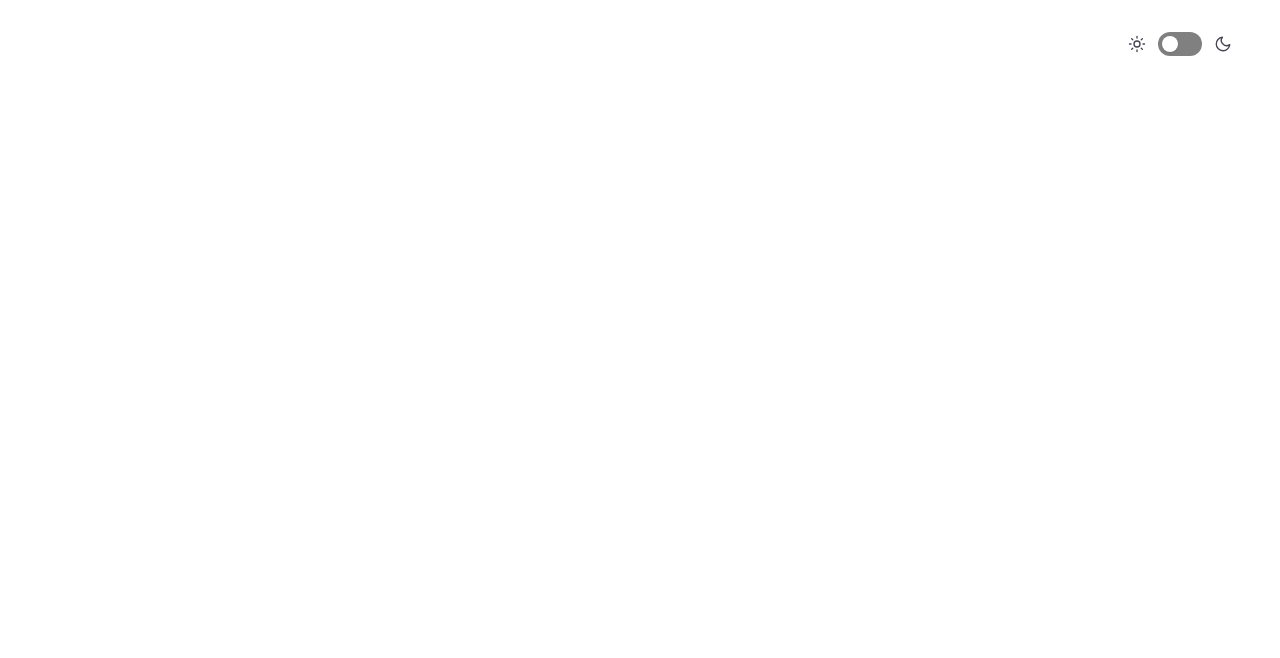
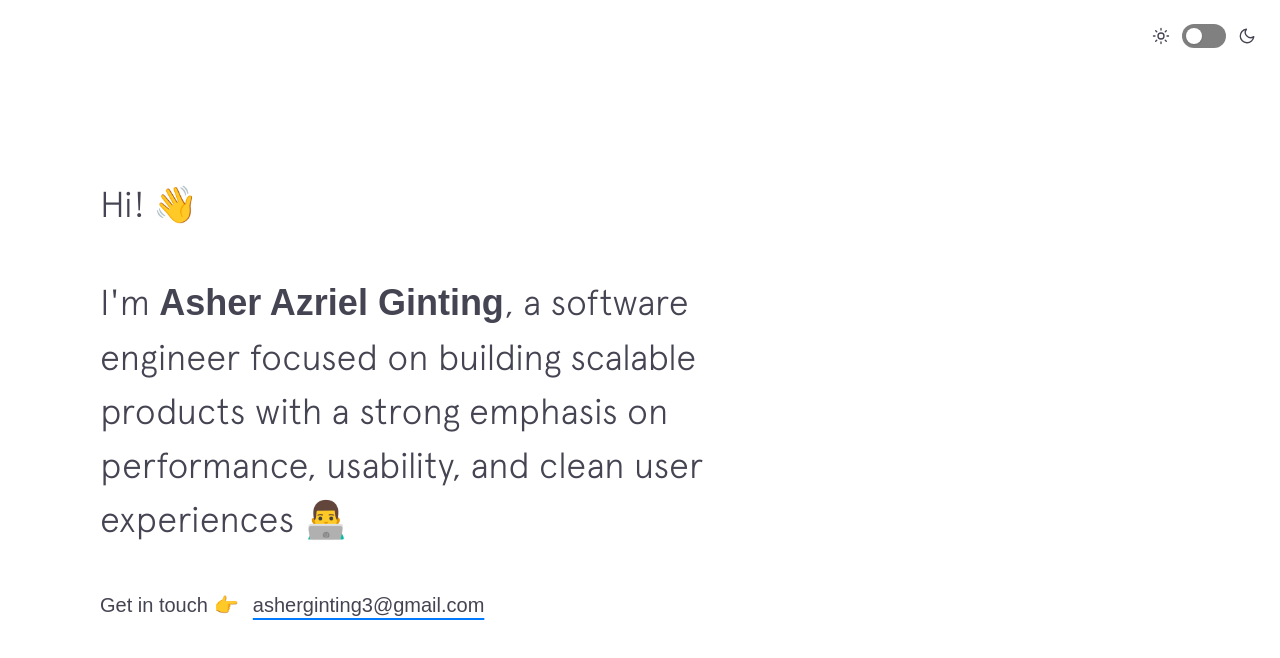
Before and after one commit to asherginting/v3.asherginting, a Next.js app: page / in a window 1280 px wide. Shown: the top 658 px of the page. Built offline with nearby package versions, Linux system fonts and the light colour scheme; a web font is replaced by a local one.

Commit message:
feat: add hero section

```diff
--- a/package.json
+++ b/package.json
@@ -9,6 +9,7 @@
     "lint": "eslint"
   },
   "dependencies": {
+    "framer-motion": "^12.38.0",
     "next": "16.2.4",
     "next-themes": "^0.4.6",
     "react": "19.2.4",
--- a/src/app/globals.css
+++ b/src/app/globals.css
@@ -24,7 +24,6 @@
 @theme inline {
   --color-background: var(--color-bg);
   --color-foreground: var(--color-text-primary);
-
   --color-primary: var(--color-text-primary);
   --color-accent: var(--color-text-accent);
   --color-underline: var(--color-underline);
@@ -41,5 +40,9 @@ body {
 
 ::selection {
   background: var(--color-selection);
-  color: #000;
+  color: var(--color-text-primary);
 }
+
+.dark ::selection {
+  color: #444452;
+}
--- a/src/app/layout.tsx
+++ b/src/app/layout.tsx
@@ -5,6 +5,11 @@ import Providers from "./providers";
 
 const apercu = localFont({
   src: [
+    {
+      path: "../fonts/apercu_light.otf",
+      weight: "300",
+      style: "normal",
+    },
     {
       path: "../fonts/apercu_regular_pro.otf",
       weight: "400",
--- a/src/app/page.tsx
+++ b/src/app/page.tsx
@@ -1,11 +1,13 @@
 import ThemeToggle from "@/components/ThemeToggle";
+import Hero from "@/components/Hero";
 
 export default function Home() {
   return (
-    <main className="relative px-6 md:px-30 lg:px-30 max-w-360 mx-auto">
-      <div className="absolute top-5 right-7.5 md:top-8 md:right-12 z-10">
-        <ThemeToggle />
+    <div>
+      <ThemeToggle />
+      <div>
+        <Hero />
       </div>
-    </main>
+    </div>
   );
 }
--- /dev/null
+++ b/src/components/Hero.tsx
@@ -0,0 +1,92 @@
+"use client";
+
+import { motion } from "framer-motion";
+
+export default function Hero() {
+  return (
+    <section
+      className="
+        min-h-dvh
+        flex flex-col justify-center
+        px-6 sm:px-10 md:px-25
+        py-16 sm:py-20 md:py-30
+      "
+    >
+      <p className="my-4 sm:my-5 md:my-6 text-2xl sm:text-3xl md:text-[36px] font-light">
+        Hi!
+        <motion.span
+          className="inline-block origin-bottom-right select-none ml-2"
+          animate={{ rotate: [0, 15, -10, 15, 0] }}
+          transition={{
+            duration: 1.5,
+            repeat: Infinity,
+            repeatDelay: 1.5,
+            ease: "easeInOut",
+          }}
+        >
+          👋
+        </motion.span>
+      </p>
+      <p
+        className="
+          my-4 sm:my-5 md:my-6
+          max-w-md sm:max-w-xl md:max-w-180
+          text-2xl sm:text-3xl md:text-[36px]
+          font-light leading-relaxed md:leading-normal
+        "
+      >
+        I&apos;m <span className="font-bold">Asher Azriel Ginting</span>, a
+        software engineer focused on building scalable products with a strong
+        emphasis on performance, usability, and clean user experiences{" "}
+        <span className="select-none pointer-events-none" aria-hidden="true">
+          👨‍💻
+        </span>
+      </p>
+      <div className="my-4 sm:my-5 text-base sm:text-lg md:text-[20px] font-normal flex items-center gap-1.5">
+        <span>Get in touch</span>
+        <span className="select-none pointer-events-none" aria-hidden="true">
+          👉
+        </span>
+        <motion.a
+          href="mailto:asherginting3@gmail.com"
+          className="relative inline-block px-2"
+          initial="rest"
+          whileHover="hover"
+          animate="rest"
+        >
+          <motion.span
+            variants={{
+              rest: { scaleY: 0 },
+              hover: { scaleY: 1 },
+            }}
+            transition={{
+              duration: 0.25,
+              ease: [0.22, 1, 0.36, 1],
+            }}
+            className="absolute inset-0 origin-bottom bg-(--color-accent) z-0"
+          />
+          <motion.span
+            variants={{
+              rest: {
+                color: "var(--color-text-primary)",
+              },
+              hover: {
+                color: "#ffffff",
+              },
+            }}
+            transition={{ duration: 0.2 }}
+            className="
+              relative z-10
+              underline
+              decoration-underline
+              decoration-2
+              underline-offset-6
+            "
+          >
+            asherginting3@gmail.com
+          </motion.span>
+        </motion.a>
+      </div>
+    </section>
+  );
+}
--- a/src/components/ThemeToggle.tsx
+++ b/src/components/ThemeToggle.tsx
@@ -12,24 +12,25 @@ export default function ThemeToggle() {
   };
 
   return (
-    <button
-      onClick={toggle}
-      aria-label="Toggle theme"
-      className="flex items-center select-none"
-    >
+    <div className="absolute top-6 right-6 z-50 flex items-center">
       <SunIcon className="w-4.5 text-primary" />
-      <span
-        className={`relative mx-3 h-6 w-11 rounded-full transition-colors duration-300 ${
-          isDark ? "bg-toggle-on" : "bg-toggle-off"
-        }`}
+      <button
+        onClick={toggle}
+        aria-label="Toggle theme"
+        className="relative mx-3 h-6 w-11 rounded-full transition-colors duration-300 cursor-pointer focus:outline-none"
       >
+        <span
+          className={`absolute inset-0 rounded-full ${
+            isDark ? "bg-toggle-on" : "bg-toggle-off"
+          }`}
+        />
         <span
           className={`absolute top-1 left-1 h-4 w-4 rounded-full bg-white shadow transition-transform duration-300 ${
             isDark ? "translate-x-5" : "translate-x-0"
           }`}
         />
-      </span>
+      </button>
       <MoonIcon className="w-4.5 text-primary" />
-    </button>
+    </div>
   );
 }
```
Also changed, not shown: src/fonts/apercu_light.otf (added), 1 other file (tests, documents, lock files or other folders).
